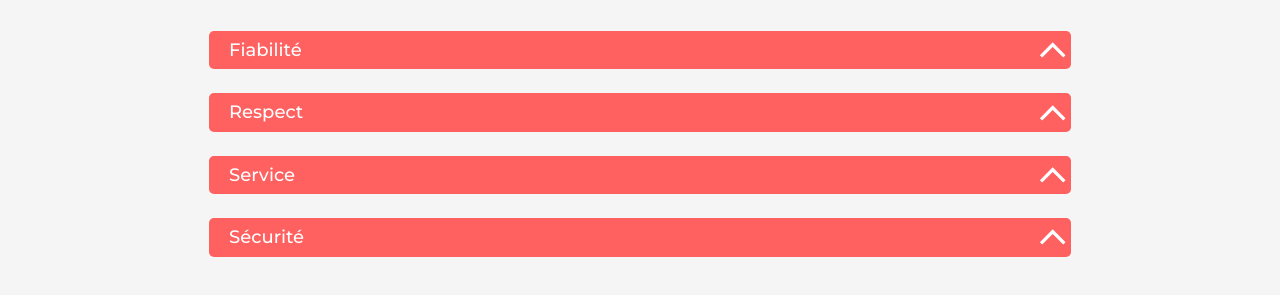
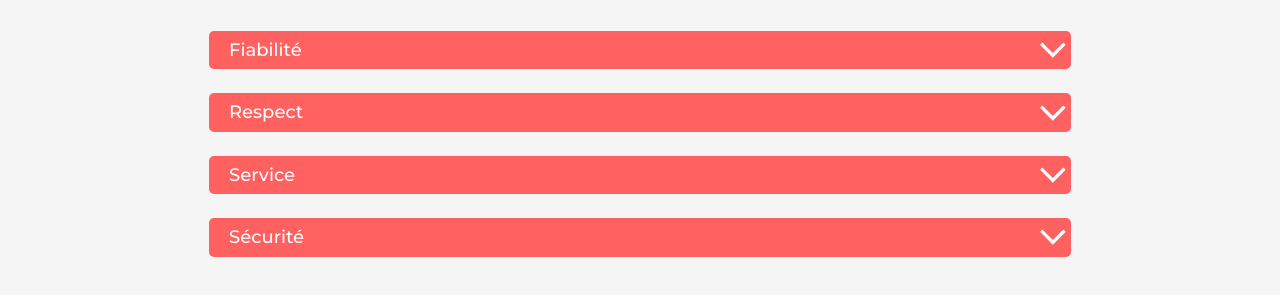
Before and after one commit to steffFrank/kasa_project, a React (Create React App) app: page /about in a window 1280 px wide. Shown: the part 353-648 px from the top of the page. Built offline with nearby package versions, Linux system fonts and the light colour scheme; no server answers.

Commit message:
Fix: Change the starting rotation of the arrow

```diff
--- a/src/components/dropdown/dropdown.component.module.scss
+++ b/src/components/dropdown/dropdown.component.module.scss
@@ -41,14 +41,14 @@
 .arrow {
     width: clamp(9px,3vw, 15.56px);
     height: clamp(15px, 3vw, 26px);
-    transform: rotate(270deg);
+    transform: rotate(90deg);
     margin-right: 10px;
     transition: $transition;
 }
 
 .open {
     transition: $transition;
-    transform: rotate(90deg);
+    transform: rotate(270deg);
 }
 
 .textBox {
```
